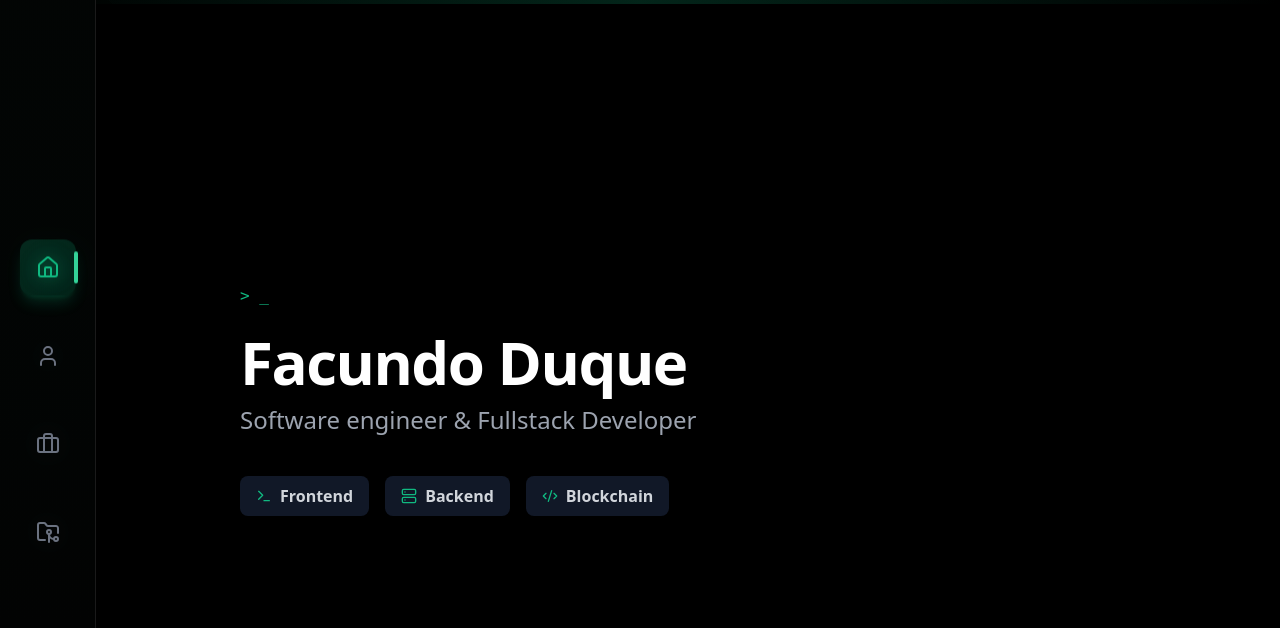
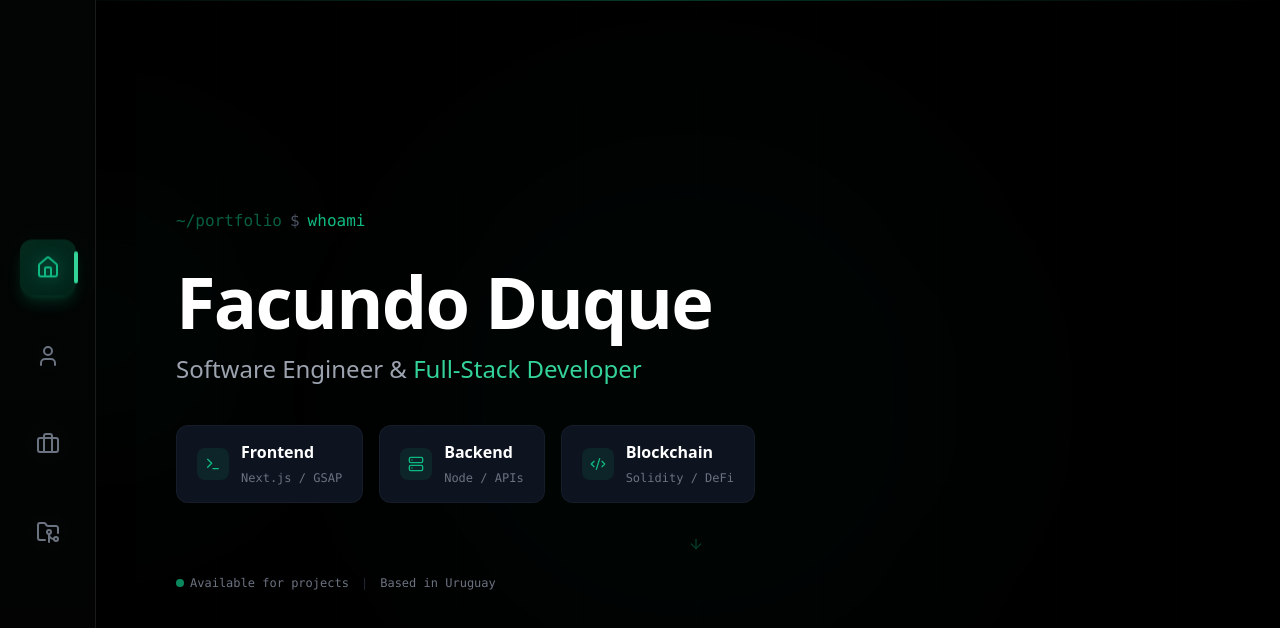
Before and after one commit to aalandev8/nextjs-portfolio, a Next.js app: page / in a window 1280 px wide. Shown: the top 628 px of the page. Built offline with nearby package versions, Linux system fonts and the light colour scheme.

Commit message:
Fix: updated design, about section and added new project and experience

```diff
--- a/package.json
+++ b/package.json
@@ -14,7 +14,8 @@
     "motion": "^12.0.6",
     "next": "15.1.6",
     "react": "^19.0.0",
-    "react-dom": "^19.0.0"
+    "react-dom": "^19.0.0",
+    "react-icons": "^5.6.0"
   },
   "devDependencies": {
     "@eslint/eslintrc": "^3",
--- a/src/app/_components/about/AboutSection.tsx
+++ b/src/app/_components/about/AboutSection.tsx
@@ -2,6 +2,24 @@
 
 import { motion } from 'framer-motion'
 import { Highlights } from '@/app/const'
+import {
+  SiNextdotjs, SiTypescript, SiReact, SiGreensock, SiSolidity,
+  SiNodedotjs, SiTailwindcss, SiEthereum
+} from 'react-icons/si'
+import { TbHammer, TbBrandFramerMotion } from 'react-icons/tb'
+
+const techStack = [
+  { name: 'Next.js', icon: SiNextdotjs, color: 'group-hover:text-white' },
+  { name: 'TypeScript', icon: SiTypescript, color: 'group-hover:text-blue-400' },
+  { name: 'React', icon: SiReact, color: 'group-hover:text-cyan-400' },
+  { name: 'GSAP', icon: SiGreensock, color: 'group-hover:text-green-400' },
+  { name: 'Framer Motion', icon: TbBrandFramerMotion, color: 'group-hover:text-purple-400' },
+  { name: 'Solidity', icon: SiSolidity, color: 'group-hover:text-gray-300' },
+  { name: 'Node.js', icon: SiNodedotjs, color: 'group-hover:text-green-500' },
+  { name: 'Tailwind', icon: SiTailwindcss, color: 'group-hover:text-cyan-300' },
+  { name: 'Ethers.js', icon: SiEthereum, color: 'group-hover:text-indigo-400' },
+  { name: 'Foundry', icon: TbHammer, color: 'group-hover:text-orange-400' },
+]
 
 export const AboutSection = () => {
   const containerVariants = {
@@ -9,23 +27,23 @@ export const AboutSection = () => {
     visible: {
       opacity: 1,
       transition: {
-        staggerChildren: 0.15
+        staggerChildren: 0.12
       }
     }
   }
 
   const itemVariants = {
-    hidden: { opacity: 0, y: 20 },
+    hidden: { opacity: 0, y: 30 },
     visible: {
       opacity: 1,
       y: 0,
-      transition: { duration: 0.5 }
+      transition: { duration: 0.6 }
     }
   }
 
   return (
-    <div className="min-h-full w-full flex items-start justify-center px-4 sm:px-6 lg:px-12 py-16 sm:py-20 bg-black">
-      <div className="max-w-6xl w-full space-y-8 sm:space-y-12">
+    <div className="min-h-full w-full flex items-start justify-center px-4 sm:px-6 lg:px-12 pt-24 sm:pt-20 pb-16 bg-black">
+      <div className="max-w-6xl w-full space-y-10 sm:space-y-14">
         <motion.div
           initial={{ opacity: 0, y: 20 }}
           animate={{ opacity: 1, y: 0 }}
@@ -48,45 +66,97 @@ export const AboutSection = () => {
 
           <div className="space-y-3 sm:space-y-4 max-w-3xl">
             <p className="text-gray-300 text-sm sm:text-base md:text-lg leading-relaxed">
-              Full-stack blockchain developer specializing in building decentralized applications from smart contracts to user interfaces.
+              Full-stack developer and founder building across the entire stack — from high-performance frontends with GSAP and Next.js to smart contracts and blockchain infrastructure.
             </p>
             <p className="text-gray-400 text-sm sm:text-base md:text-lg leading-relaxed">
-              I focus on the intersection of product development and blockchain technology, creating solutions that solve real business problems with Web3.
+              I run a web studio for the music and nightlife industry, build AI-powered logistics platforms, and develop decentralized applications for the Polkadot ecosystem. I focus on turning real business problems into products that work.
             </p>
           </div>
+
+          {/* Education */}
+          <motion.div
+            initial={{ opacity: 0 }}
+            animate={{ opacity: 1 }}
+            transition={{ delay: 0.8, duration: 0.6 }}
+            className="flex items-center gap-3 pt-2"
+          >
+            <span className="text-xs sm:text-sm font-mono text-gray-500">
+              🎓 B.Sc. in Computer Science — <span className="text-gray-400">Universidad de Montevideo</span>
+            </span>
+          </motion.div>
         </motion.div>
 
-        {/* Bento Grid */}
+        {/* Bento Grid - Redesigned */}
         <motion.div
           variants={containerVariants}
           initial="hidden"
           animate="visible"
-          className="grid grid-cols-1 md:grid-cols-2 gap-4 sm:gap-6"
+          className="grid grid-cols-1 md:grid-cols-12 gap-4 sm:gap-5"
         >
-          {Highlights.map((item) => {
+          {Highlights.map((item, index) => {
             const isLarge = item.size === 'large'
+            const gradients = [
+              'from-emerald-500/10 via-emerald-600/5 to-transparent',
+              'from-cyan-500/10 via-blue-600/5 to-transparent',
+              'from-violet-500/10 via-purple-600/5 to-transparent',
+            ]
+            const accents = [
+              'emerald',
+              'cyan',
+              'violet',
+            ]
+            const accent = accents[index % accents.length]
+            const borderColors = [
+              'border-emerald-500/20 hover:border-emerald-500/50',
+              'border-cyan-500/20 hover:border-cyan-500/50',
+              'border-violet-500/20 hover:border-violet-500/50',
+            ]
+            const iconBgs = [
+              'bg-emerald-500/10 ring-emerald-500/30',
+              'bg-cyan-500/10 ring-cyan-500/30',
+              'bg-violet-500/10 ring-violet-500/30',
+            ]
+            const iconColors = [
+              'text-emerald-400',
+              'text-cyan-400',
+              'text-violet-400',
+            ]
+            const tagStyles = [
+              'bg-emerald-500/10 text-emerald-400 border-emerald-500/20',
+              'bg-cyan-500/10 text-cyan-400 border-cyan-500/20',
+              'bg-violet-500/10 text-violet-400 border-violet-500/20',
+            ]
 
             return (
               <motion.div
                 key={item.title}
                 variants={itemVariants}
-                className={`${
-                  isLarge ? 'md:col-span-2' : 'md:col-span-1'
-                } group relative overflow-hidden rounded-xl bg-gradient-to-br from-gray-900 to-gray-900/50 border border-emerald-500/10 hover-desktop-only hover:border-emerald-500/30 transition-all duration-300 p-6 sm:p-8`}
+                className={`${isLarge ? 'md:col-span-12' : 'md:col-span-6'
+                  } group relative overflow-hidden rounded-2xl bg-gray-950 border ${borderColors[index % borderColors.length]} transition-all duration-500 p-6 sm:p-8`}
               >
-                {/* Background gradient effect */}
-                <div className="absolute inset-0 bg-gradient-to-br from-emerald-500/5 to-transparent opacity-0 group-hover:opacity-100 transition-opacity duration-300" />
+                {/* Animated gradient background */}
+                <div className={`absolute inset-0 bg-gradient-to-br ${gradients[index % gradients.length]} opacity-0 group-hover:opacity-100 transition-opacity duration-500`} />
 
-                <div className="relative space-y-4 sm:space-y-6">
-                  {/* Icon */}
-                  <div className="inline-flex p-3 rounded-lg bg-emerald-500/10 ring-1 ring-emerald-500/20">
-                    <item.icon className="w-6 h-6 sm:w-8 sm:h-8 text-emerald-400" />
+                {/* Decorative corner glow */}
+                <div className={`absolute -top-12 -right-12 w-40 h-40 bg-${accent}-500/5 rounded-full blur-3xl group-hover:bg-${accent}-500/10 transition-all duration-500`} />
+
+                {/* Decorative line */}
+                <div className={`absolute top-0 left-0 w-full h-px bg-gradient-to-r from-transparent via-${accent}-500/30 to-transparent opacity-0 group-hover:opacity-100 transition-opacity duration-500`} />
+
+                <div className="relative space-y-5 sm:space-y-6">
+                  {/* Icon with glow effect */}
+                  <div className="relative inline-flex">
+                    <div className={`absolute inset-0 ${iconBgs[index % iconBgs.length].split(' ')[0]} rounded-xl blur-xl opacity-0 group-hover:opacity-60 transition-opacity duration-500`} />
+                    <div className={`relative inline-flex p-3.5 rounded-xl ${iconBgs[index % iconBgs.length]} ring-1`}>
+                      <item.icon className={`w-6 h-6 sm:w-7 sm:h-7 ${iconColors[index % iconColors.length]}`} />
+                    </div>
                   </div>
+
                   <div className="space-y-3">
-                    <h3 className="text-xl sm:text-2xl font-bold text-white">
+                    <h3 className="text-xl sm:text-2xl font-bold text-white group-hover:text-white/95 transition-colors">
                       {item.title}
                     </h3>
-                    <p className="text-sm sm:text-base text-gray-400 leading-relaxed">
+                    <p className="text-sm sm:text-base text-gray-400 leading-relaxed group-hover:text-gray-300 transition-colors">
                       {item.description}
                     </p>
                   </div>
@@ -96,40 +166,49 @@ export const AboutSection = () => {
                     {item.tags.map((tag) => (
                       <span
                         key={tag}
-                        className="px-3 py-1 text-xs font-mono rounded-full bg-emerald-500/10 text-emerald-400 border border-emerald-500/20"
+                        className={`px-3 py-1.5 text-xs font-mono rounded-lg ${tagStyles[index % tagStyles.length]} border transition-all duration-300`}
                       >
                         {tag}
                       </span>
                     ))}
                   </div>
                 </div>
-                <div className="absolute top-0 right-0 w-32 h-32 bg-gradient-to-br from-emerald-500/10 to-transparent blur-2xl" />
               </motion.div>
             )
           })}
         </motion.div>
+
+        {/* Tech Stack - Redesigned */}
         <motion.div
           initial={{ opacity: 0, y: 20 }}
           animate={{ opacity: 1, y: 0 }}
           transition={{ delay: 0.6, duration: 0.8 }}
           className="pt-4"
         >
-          <div className="flex items-center gap-4 mb-6">
+          <div className="flex items-center gap-4 mb-8">
             <div className="h-px bg-gradient-to-r from-emerald-500/0 via-emerald-500/50 to-emerald-500/0 flex-grow" />
-            <span className="text-xs sm:text-sm font-mono text-emerald-500">Tech Stack</span>
+            <span className="text-xs sm:text-sm font-mono text-emerald-500 tracking-wider uppercase">&lt;tech_stack /&gt;</span>
             <div className="h-px bg-gradient-to-r from-emerald-500/0 via-emerald-500/50 to-emerald-500/0 flex-grow" />
           </div>
 
-          <div className="grid grid-cols-2 sm:grid-cols-3 md:grid-cols-5 gap-3 sm:gap-4">
-            {['Solidity', 'Next.js', 'TypeScript', 'Hardhat', 'Ethers.js', 'React', 'Tailwind', 'Foundry', 'Web3.js', 'Node.js'].map((tech) => (
-              <div
-                key={tech}
-                className="px-4 py-3 rounded-lg bg-gray-900/50 border border-gray-800 hover-desktop-only hover:border-emerald-500/30 transition-colors text-center"
+          <motion.div
+            variants={containerVariants}
+            initial="hidden"
+            animate="visible"
+            className="grid grid-cols-2 sm:grid-cols-3 md:grid-cols-5 gap-3 sm:gap-4"
+          >
+            {techStack.map((tech) => (
+              <motion.div
+                key={tech.name}
+                variants={itemVariants}
+                className="group relative flex flex-col items-center gap-3 p-4 sm:p-5 rounded-xl bg-gray-950 border border-gray-800/50 hover:border-emerald-500/30 transition-all duration-300 cursor-default"
               >
-                <span className="text-sm text-gray-300 font-medium">{tech}</span>
-              </div>
+                <div className="absolute inset-0 bg-gradient-to-b from-gray-800/20 to-transparent rounded-xl opacity-0 group-hover:opacity-100 transition-opacity duration-300" />
+                <tech.icon className={`relative w-7 h-7 sm:w-8 sm:h-8 text-gray-500 ${tech.color} transition-colors duration-300`} />
+                <span className="relative text-xs sm:text-sm text-gray-400 font-medium group-hover:text-gray-200 transition-colors duration-300">{tech.name}</span>
+              </motion.div>
             ))}
-          </div>
+          </motion.div>
         </motion.div>
       </div>
     </div>
--- a/src/app/_components/experiencie/ExperienceSection.tsx
+++ b/src/app/_components/experiencie/ExperienceSection.tsx
@@ -5,7 +5,7 @@ import { containerVariants, itemVariants, experiences } from '@/app/const/Experi
 
 export const ExperienceSection = () => {
   return (
-    <div className="min-h-full w-full flex items-start justify-center px-4 sm:px-6 lg:px-12 py-16 sm:py-20 bg-black">
+    <div className="min-h-full w-full flex items-start justify-center px-4 sm:px-6 lg:px-12 pt-24 sm:pt-20 pb-16 bg-black">
       <div className="max-w-4xl w-full space-y-8 sm:space-y-12 md:space-y-16">
         <motion.div
           initial={{ opacity: 0, y: 20 }}
--- a/src/app/_components/home/HomeSection.tsx
+++ b/src/app/_components/home/HomeSection.tsx
@@ -1,52 +1,146 @@
 'use client'
 
 import { motion } from 'framer-motion'
-import { Terminal, Server, Code2 } from 'lucide-react'
+import { Terminal, Server, Code2, ArrowDown } from 'lucide-react'
+
+const floatingVariants = {
+  animate: {
+    y: [-8, 8, -8],
+    transition: {
+      duration: 6,
+      repeat: Infinity,
+      ease: "easeInOut" as const,
+    }
+  }
+}
 
 export const HomeSection = () => {
   return (
-    <div className="min-h-full w-full flex items-center justify-center bg-black px-4 sm:px-6 lg:px-12 py-16 sm:py-20">
-      <div className="max-w-4xl w-full">
+    <div className="min-h-full w-full flex items-center justify-center bg-black px-4 sm:px-6 lg:px-12 py-16 sm:py-20 relative overflow-hidden">
+      {/* Ambient background effects */}
+      <div className="absolute inset-0 pointer-events-none">
+        <div className="absolute top-1/4 -left-32 w-64 h-64 bg-emerald-500/5 rounded-full blur-[100px]" />
+        <div className="absolute bottom-1/4 -right-32 w-96 h-96 bg-emerald-600/3 rounded-full blur-[120px]" />
+        <div className="absolute top-1/2 left-1/2 -translate-x-1/2 -translate-y-1/2 w-[600px] h-[600px] bg-emerald-500/[0.02] rounded-full blur-[80px]" />
+      </div>
+
+      {/* Grid pattern overlay */}
+      <div className="absolute inset-0 opacity-[0.03]" style={{
+        backgroundImage: `linear-gradient(rgba(16,185,129,0.3) 1px, transparent 1px), linear-gradient(90deg, rgba(16,185,129,0.3) 1px, transparent 1px)`,
+        backgroundSize: '60px 60px',
+      }} />
+
+      <div className="max-w-5xl w-full relative z-10">
         <motion.div
-          initial={{ opacity: 0, y: 20 }}
+          initial={{ opacity: 0, y: 30 }}
           animate={{ opacity: 1, y: 0 }}
-          transition={{ duration: 0.8 }}
-          className="space-y-4 sm:space-y-6"
+          transition={{ duration: 1, ease: "easeOut" }}
+          className="space-y-6 sm:space-y-8"
         >
-          <div className="font-mono text-emerald-500 text-xs sm:text-sm md:text-base">
+          {/* Terminal prompt */}
+          <motion.div
+            initial={{ opacity: 0, x: -20 }}
+            animate={{ opacity: 1, x: 0 }}
+            transition={{ delay: 0.3, duration: 0.6 }}
+            className="font-mono text-emerald-500 text-xs sm:text-sm md:text-base flex items-center gap-2"
+          >
+            <span className="text-emerald-500/50">~/portfolio</span>
+            <span className="text-gray-600">$</span>
             <motion.span
               initial={{ opacity: 0 }}
               animate={{ opacity: 1 }}
-              transition={{ delay: 0.5, duration: 0.5 }}
+              transition={{ delay: 0.8, duration: 0.5 }}
             >
-              &gt; _
+              whoami
             </motion.span>
+            <motion.span
+              animate={{ opacity: [1, 0, 1] }}
+              transition={{ duration: 1, repeat: Infinity }}
+              className="text-emerald-400 ml-0.5"
+            >
+              _
+            </motion.span>
+          </motion.div>
+
+          {/* Name and title */}
+          <div className="space-y-3 sm:space-y-4">
+            <motion.h1
+              initial={{ opacity: 0, y: 20 }}
+              animate={{ opacity: 1, y: 0 }}
+              transition={{ delay: 0.4, duration: 0.8 }}
+              className="text-4xl sm:text-5xl lg:text-6xl xl:text-7xl font-bold text-white leading-[1.1] tracking-tight"
+            >
+              Facundo Duque
+            </motion.h1>
+            <motion.h2
+              initial={{ opacity: 0, y: 20 }}
+              animate={{ opacity: 1, y: 0 }}
+              transition={{ delay: 0.6, duration: 0.8 }}
+              className="text-base sm:text-lg md:text-xl lg:text-2xl text-gray-400 leading-relaxed max-w-2xl"
+            >
+              Software Engineer &{' '}
+              <span className="text-emerald-400">Full-Stack Developer</span>
+            </motion.h2>
           </div>
-          <div className="space-y-2 sm:space-y-3">
-            <h1 className="text-3xl sm:text-4xl lg:text-5xl xl:text-6xl font-bold text-white leading-tight tracking-tight">
-              Facundo Duque
-            </h1>
-            <h2 className="text-base sm:text-lg md:text-xl lg:text-2xl text-gray-400 leading-relaxed">
-              Software engineer & Fullstack Developer
-            </h2>
-          </div>
-          <div className="flex flex-wrap gap-2 sm:gap-3 md:gap-4 pt-2 sm:pt-4">
-            <div className="flex items-center space-x-2 bg-gray-900 px-3 py-2 sm:px-4 sm:py-2 rounded-lg hover-desktop-only hover:bg-gray-800 transition-colors">
-              <Terminal className="w-4 h-4 text-emerald-500" />
-              <span className="text-sm sm:text-base text-gray-300 font-bold">Frontend</span>
-            </div>
-            <div className="flex items-center space-x-2 bg-gray-900 px-3 py-2 sm:px-4 sm:py-2 rounded-lg hover-desktop-only hover:bg-gray-800 transition-colors">
-              <Server className="w-4 h-4 text-emerald-500" />
-              <span className="text-sm sm:text-base text-gray-300 font-bold">Backend</span>
-            </div>
-            <div className="flex items-center space-x-2 bg-gray-900 px-3 py-2 sm:px-4 sm:py-2 rounded-lg hover-desktop-only hover:bg-gray-800 transition-colors">
-              <Code2 className="w-4 h-4 text-emerald-500" />
-              <span className="text-sm sm:text-base text-gray-300 font-bold">Blockchain</span>
-            </div>
-          </div>
+
+          {/* Specialty badges */}
+          <motion.div
+            initial={{ opacity: 0, y: 20 }}
+            animate={{ opacity: 1, y: 0 }}
+            transition={{ delay: 0.8, duration: 0.8 }}
+            className="flex flex-wrap gap-3 sm:gap-4 pt-2"
+          >
+            {[
+              { icon: Terminal, label: 'Frontend', desc: 'Next.js / GSAP' },
+              { icon: Server, label: 'Backend', desc: 'Node / APIs' },
+              { icon: Code2, label: 'Blockchain', desc: 'Solidity / DeFi' },
+            ].map((item, i) => (
+              <motion.div
+                key={item.label}
+                initial={{ opacity: 0, scale: 0.9 }}
+                animate={{ opacity: 1, scale: 1 }}
+                transition={{ delay: 1 + i * 0.15, duration: 0.5 }}
+                className="group flex items-center gap-3 bg-gray-900/80 backdrop-blur-sm px-4 py-3 sm:px-5 sm:py-3.5 rounded-xl border border-gray-800/50 hover:border-emerald-500/30 transition-all duration-300 cursor-default"
+              >
+                <div className="p-2 rounded-lg bg-emerald-500/10 group-hover:bg-emerald-500/20 transition-colors">
+                  <item.icon className="w-4 h-4 text-emerald-500" />
+                </div>
+                <div>
+                  <span className="text-sm sm:text-base text-white font-semibold block leading-tight">{item.label}</span>
+                  <span className="text-xs text-gray-500 font-mono">{item.desc}</span>
+                </div>
+              </motion.div>
+            ))}
+          </motion.div>
+
+          {/* Status line */}
+          <motion.div
+            initial={{ opacity: 0 }}
+            animate={{ opacity: 1 }}
+            transition={{ delay: 1.5, duration: 1 }}
+            className="pt-6 sm:pt-10 font-mono text-xs text-gray-600 flex items-center gap-3"
+          >
+            <span className="inline-flex items-center gap-1.5">
+              <span className="w-2 h-2 rounded-full bg-emerald-500 animate-pulse" />
+              <span className="text-gray-500">Available for projects</span>
+            </span>
+            <span className="text-gray-800">|</span>
+            <span className="text-gray-500">Based in Uruguay</span>
+          </motion.div>
         </motion.div>
-        <div className="fixed top-0 left-0 w-full h-1 bg-gradient-to-r from-emerald-500/0 via-emerald-500/20 to-emerald-500/0" />
+
+        {/* Floating scroll indicator */}
+        <motion.div
+          variants={floatingVariants}
+          animate="animate"
+          className="absolute bottom-8 left-1/2 -translate-x-1/2 hidden sm:flex flex-col items-center gap-2 opacity-30"
+        >
+          <ArrowDown className="w-4 h-4 text-emerald-500" />
+        </motion.div>
       </div>
+
+      {/* Top gradient line */}
+      <div className="fixed top-0 left-0 w-full h-px bg-gradient-to-r from-emerald-500/0 via-emerald-500/30 to-emerald-500/0" />
     </div>
   )
 }
--- a/src/app/_components/projects/ProjectsSection.tsx
+++ b/src/app/_components/projects/ProjectsSection.tsx
@@ -8,7 +8,7 @@ import {PROJECTS} from '@/app/const/Projects'
 
 export const ProjectsSection = () => {
   return (
-    <div className="min-h-full w-full bg-black px-4 sm:px-6 lg:px-12 py-16 sm:py-20">
+    <div className="min-h-full w-full bg-black px-4 sm:px-6 lg:px-12 pt-24 sm:pt-20 pb-16">
       <div className="max-w-6xl mx-auto">
         <motion.div
           initial={{ opacity: 0, y: -20 }}
--- a/src/app/const/Highlights.ts
+++ b/src/app/const/Highlights.ts
@@ -2,24 +2,24 @@ import { Code2, Boxes, Rocket } from 'lucide-react'
 
 export const Highlights = [
   {
-    icon: Boxes,
-    title: "Smart Contracts",
-    description: "Building secure and efficient smart contracts with Solidity. Focused on DeFi protocols, NFT marketplaces, and token economics.",
-    tags: ["Solidity", "Hardhat", "Foundry"],
+    icon: Code2,
+    title: "Frontend & Creative Development",
+    description: "Building high-performance websites and immersive web experiences with Next.js, GSAP, Lenis, and Framer Motion. Focused on smooth animations, creative interactions, and pixel-perfect execution.",
+    tags: ["Next.js", "GSAP", "Lenis", "Framer Motion"],
     size: "large" as const
   },
   {
-    icon: Code2,
-    title: "Frontend Development",
-    description: "Creating seamless Web3 experiences with Next.js and modern React patterns.",
-    tags: ["Next.js", "TypeScript", "Web3.js"],
+    icon: Boxes,
+    title: "Blockchain & Smart Contracts",
+    description: "Developing secure smart contracts and decentralized applications with Solidity. Working on DeFi protocols and dApps in the Polkadot ecosystem.",
+    tags: ["Solidity", "Hardhat", "Foundry", "Ethers.js"],
     size: "medium" as const
   },
   {
     icon: Rocket,
-    title: "Product & Business Logic",
-    description: "Translating business requirements into blockchain solutions and scalable dApp architectures.",
-    tags: ["Product Design", "Architecture", "DeFi"],
+    title: "Product & Full-Stack",
+    description: "From idea to production — building full-stack platforms, AI-powered logistics systems, and turning business problems into scalable products.",
+    tags: ["Node.js", "TypeScript", "AI", "Architecture"],
     size: "medium" as const
   }
 ]
```
Also changed, not shown: src/app/_components/projects/ProjectCard.tsx (+54 -38 lines), src/app/const/Experience.ts (+14 -6 lines), src/app/const/Projects.ts (+1 -7 lines), 1 other file (tests, documents, lock files or other folders).
